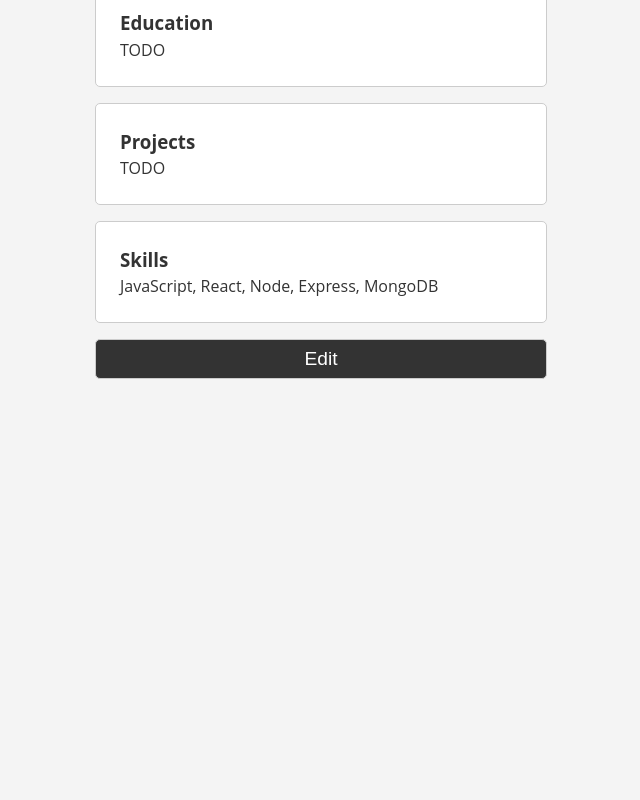
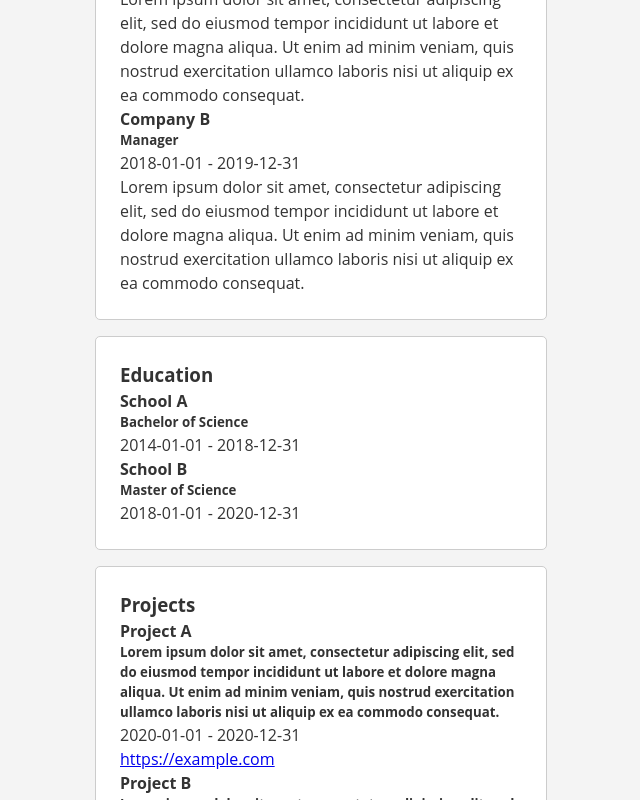
Before and after one commit to r0hitm/cv-app, a React (Create React App) app: page / in a window 1280 px wide. Shown: the part 460-1260 px from the top of the page, without its empty margins (319-959 px from the left). Before the commit the page ends 863 px from the top, so only its background shows below. Built offline with nearby package versions, Linux system fonts and the light colour scheme.

Commit message:
exp, edu and project list is being stored by data state and it can be displayed

```diff
--- a/src/App.js
+++ b/src/App.js
@@ -2,6 +2,13 @@ import { useState } from "react";
 
 import "./App.css";
 import Form from "./components/Form.js";
+import Experience from "./components/Experience.js";
+import Education from "./components/Education.js";
+import Project from "./components/Projects.js";
+
+import ExperienceFactory from "./js/ExperienceFactory.js";  // Factory function for Experience objects
+import EducationFactory from "./js/EducationFactory.js";  // Factory function for education
+import ProjectFactory from "./js/ProjectsFactory.js";  // Factory function for projects
 
 const dummyData = {
     name: "John Doe",
@@ -9,7 +16,52 @@ const dummyData = {
     email: "example@email.com",
     phone: "123-456-7890",
     address: "123 Main St, Anytown, USA 12345",
-    // Add more fields later: experience, education, projects
+    experiences: [
+        ExperienceFactory(
+            "Company A",
+            "Software Engineer",
+            "2020-01-01",
+            "2020-12-31",
+            "Lorem ipsum dolor sit amet, consectetur adipiscing elit, sed do eiusmod tempor incididunt ut labore et dolore magna aliqua. Ut enim ad minim veniam, quis nostrud exercitation ullamco laboris nisi ut aliquip ex ea commodo consequat."
+        ),
+        ExperienceFactory(
+            "Company B",
+            "Manager",
+            "2018-01-01",
+            "2019-12-31",
+            "Lorem ipsum dolor sit amet, consectetur adipiscing elit, sed do eiusmod tempor incididunt ut labore et dolore magna aliqua. Ut enim ad minim veniam, quis nostrud exercitation ullamco laboris nisi ut aliquip ex ea commodo consequat."
+        ),
+    ],
+    education: [
+        EducationFactory(
+            "School A",
+            "Bachelor of Science",
+            "2014-01-01",
+            "2018-12-31"
+        ),
+        EducationFactory(
+            "School B",
+            "Master of Science",
+            "2018-01-01",
+            "2020-12-31"
+        ),
+    ],
+    projects: [
+        ProjectFactory(
+            "Project A",
+            "Lorem ipsum dolor sit amet, consectetur adipiscing elit, sed do eiusmod tempor incididunt ut labore et dolore magna aliqua. Ut enim ad minim veniam, quis nostrud exercitation ullamco laboris nisi ut aliquip ex ea commodo consequat.",
+            "2020-01-01",
+            "2020-12-31",
+            "https://example.com"
+        ),
+        ProjectFactory(
+            "Project B",
+            "Lorem ipsum dolor sit amet, consectetur adipiscing elit, sed do eiusmod tempor incididunt ut labore et dolore magna aliqua. Ut enim ad minim veniam, quis nostrud exercitation ullamco laboris nisi ut aliquip ex ea commodo consequat.",
+            "2019-01-01",
+            "2019-12-31",
+            "https://example.com"
+        ),
+    ],
     skills: "JavaScript, React, Node, Express, MongoDB",
 };
 
@@ -74,17 +126,17 @@ function App() {
 
                     <section className="cv-section">
                         <h3>Experience</h3>
-                        <p>TODO</p>
+                        <Experience data={data.experiences} />
                     </section>
 
                     <section className="cv-section">
                         <h3>Education</h3>
-                        <p>TODO</p>
+                        <Education data={data.education} />
                     </section>
 
                     <section className="cv-section">
                         <h3>Projects</h3>
-                        <p>TODO</p>
+                        <Project data={data.projects} />
                     </section>
 
                     <section className="cv-section">
--- /dev/null
+++ b/src/components/Education.js
@@ -0,0 +1,17 @@
+export default function Education({ data }) {
+    return (
+        <>
+            {data.map((education, index) => {
+                return (
+                    <div key={index}>
+                        <h4>{education.school}</h4>
+                        <h5>{education.degree}</h5>
+                        <p>
+                            {education.startDate} - {education.endDate}
+                        </p>
+                    </div>
+                );
+            })}
+        </>
+    );
+}
--- /dev/null
+++ b/src/components/Experience.js
@@ -0,0 +1,18 @@
+export default function Experience({ data }) {
+    return (
+        <>
+            {data.map((experience, index) => {
+                return (
+                    <div key={index}>
+                        <h4>{experience.company}</h4>
+                        <h5>{experience.title}</h5>
+                        <p>
+                            {experience.startDate} - {experience.endDate}
+                        </p>
+                        <p>{experience.description}</p>
+                    </div>
+                );
+            })}
+        </>
+    );
+}
--- /dev/null
+++ b/src/components/Projects.js
@@ -0,0 +1,18 @@
+export default function Projects({ data }) {
+    return (
+        <>
+            {data.map((project, index) => {
+                return (
+                    <div key={index}>
+                        <h4>{project.title}</h4>
+                        <h5>{project.description}</h5>
+                        <p>
+                            {project.startDate} - {project.endDate}
+                        </p>
+                        <a href={`${project.url}`}>{project.url}</a>
+                    </div>
+                );
+            })}
+        </>
+    );
+}
--- /dev/null
+++ b/src/js/EducationFactory.js
@@ -0,0 +1,11 @@
+// Factory function for education
+const EducationFactory = (school, degree, startDate, endDate) => {
+    return {
+        school,
+        degree,
+        startDate,
+        endDate,
+    };
+}
+
+export default EducationFactory;
--- /dev/null
+++ b/src/js/ExperienceFactory.js
@@ -0,0 +1,12 @@
+// Factory function for Experience objects
+const ExperienceFactory = (company, title, startDate, endDate, description) => {
+    return {
+        company,
+        title,
+        startDate,
+        endDate,
+        description
+    };
+}
+
+export default ExperienceFactory;
--- /dev/null
+++ b/src/js/ProjectsFactory.js
@@ -0,0 +1,12 @@
+// Factory function for projects
+const ProjectFactory = (title, description, startDate, endDate, url) => {
+    return {
+        title,
+        description,
+        startDate,
+        endDate,
+        url,
+    };
+}
+
+export default ProjectFactory;
```
